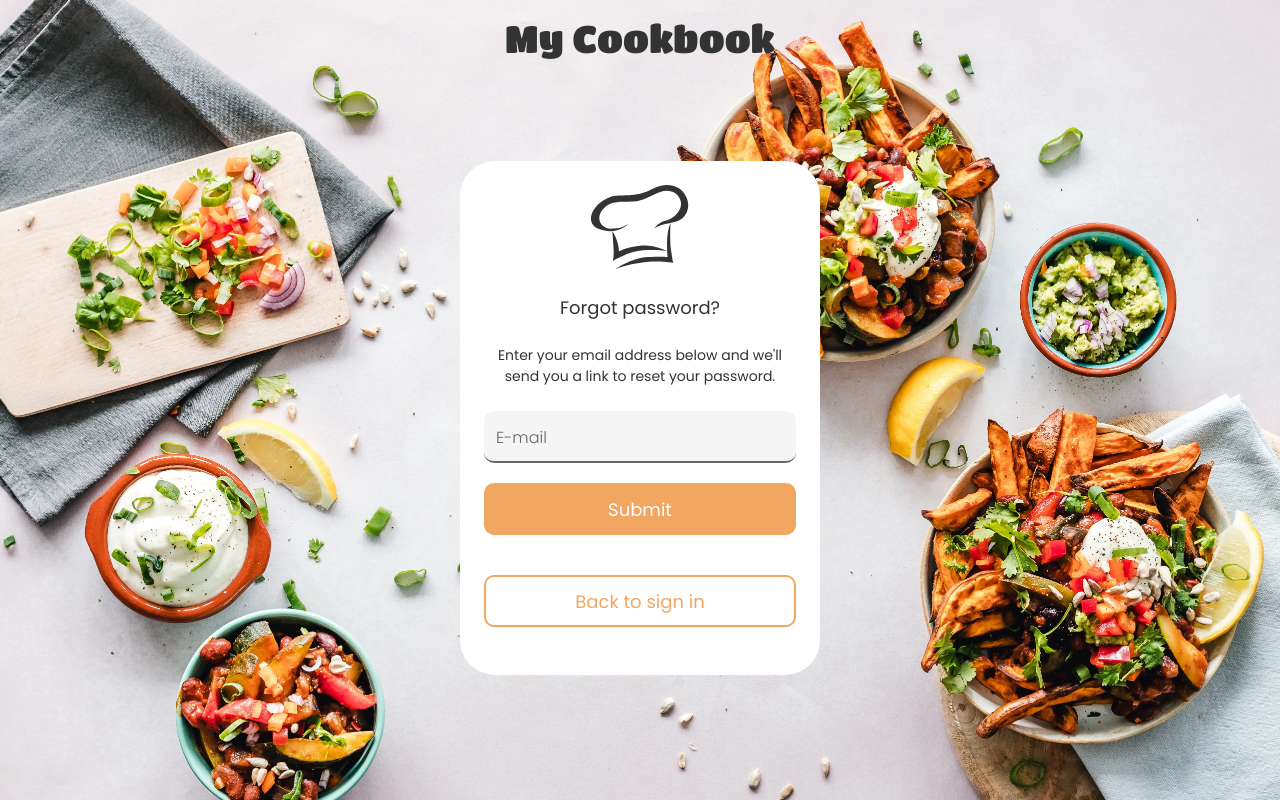
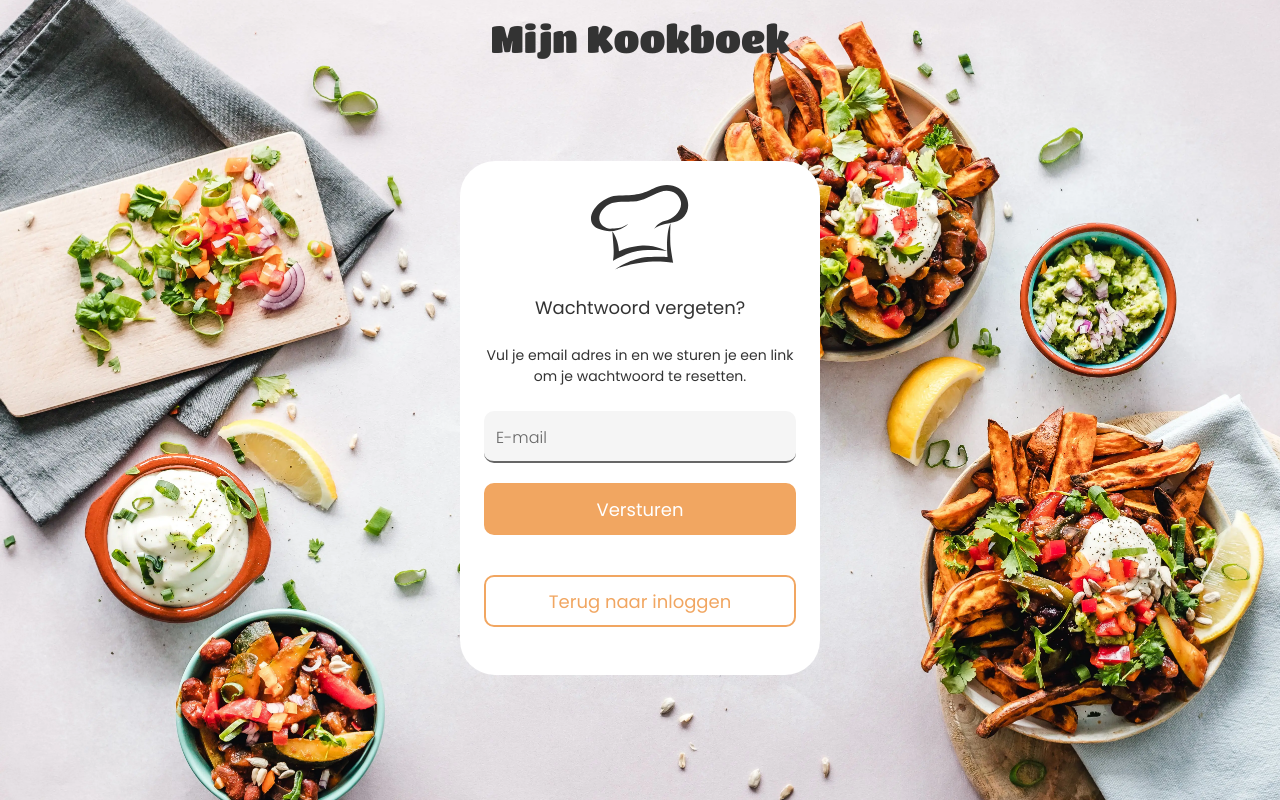
Before and after one commit to Eelkedejong/recipe-shopping-list, a React (Vite) app: page /forgot-password in a window 1280 px wide. Built offline with nearby package versions, Linux system fonts and the light colour scheme.

Commit message:
Fix translations

```diff
--- a/public/locales/nl/translation.json
+++ b/public/locales/nl/translation.json
@@ -118,5 +118,5 @@
   "Discover new recipes": "Ontdek nieuwe recepten",
   "Discover more recipes": "Ontdek onze recepten",
   "Search your recipes": "Zoek in je recepten",
-  "Drag the numbers to re-arrange the ingredient order.": "Sleep de nummers om de volgorde van de ingrediënten aan te passen",
+  "Drag the numbers to re-arrange the ingredient order.": "Sleep de nummers om de volgorde van de ingrediënten aan te passen"
 }
--- a/src/Layout.jsx
+++ b/src/Layout.jsx
@@ -9,7 +9,6 @@
 // import ShoppingList from "./pages/shoppingList/ShoppingList";
 // import Filters from "./components/elements/Filters";
 import GroceryList from './pages/shoppingList/GroceryList';
-import RecipeActions from './components/recipe/detail/Actions';
 const RecipeList = lazy(() => import('./pages/recipe/RecipeList'));
 const PublicRecipeList = lazy(() => import('./pages/recipe/PublicRecipeList'));
 const RecipeDetail = lazy(() => import('./pages/recipe/RecipeDetail'));
--- a/src/components/elements/Header/header.module.scss
+++ b/src/components/elements/Header/header.module.scss
@@ -28,7 +28,7 @@
       border-radius: 20px 20px 0 0;
       width: 100%;
       bottom: 0;
-      top: 78px;
+      top: 76px;
       position: fixed;
       opacity: 0;
       background: rgba(0, 0, 0, 0.5);
--- a/src/components/elements/Navigation/navigation.module.scss
+++ b/src/components/elements/Navigation/navigation.module.scss
@@ -18,7 +18,6 @@
   @include screen-xl(max) {
     font-size: 27px;
   }
-
 
   @include screen-m(max) {
     justify-content: center;
@@ -194,7 +193,7 @@
   .navigation {
     padding: 0 !important;
     position: fixed;
-    top: 78px;
+    top: 76px;
     width: 100%;
     visibility: hidden;
     transition: all 0.375s;
@@ -203,7 +202,7 @@
       border-radius: 20px 20px 0 0;
       width: 100%;
       bottom: 0;
-      top: 78px;
+      top: 76px;
       position: fixed;
       opacity: 0;
       background: rgba(0, 0, 0, 0.5);
--- a/src/components/recipe/RecipeForm.jsx
+++ b/src/components/recipe/RecipeForm.jsx
@@ -10,7 +10,7 @@
 import LabelList from './labels/LabelList';
 import styles from './recipe.module.scss';
 
-const RecipeForm = ({ recipe, handleSubmit }) => {
+const RecipeForm = ({ recipe, loading, handleSubmit }) => {
   const { t } = useTranslation();
   const navigate = useNavigate();
   const store = useStore();
@@ -154,6 +154,8 @@
       >
         <Button
           className={`w-100 ${styles.submitButton}`}
+          // Change text when loading
+          loading={loading}
           text={t('Save recipe')}
           type="submit"
         />
--- a/src/components/recipe/detail/Actions.jsx
+++ /dev/null
@@ -1,9 +0,0 @@
-const RecipeActions = ({ recipe }) => {
-  return (
-    <>
-      <h3>Actions</h3>
-    </>
-  );
-};
-
-export default RecipeActions;
--- a/src/components/ui/Button/button.module.scss
+++ b/src/components/ui/Button/button.module.scss
@@ -28,4 +28,8 @@
       color: $color-white;
     }
   }
+
+  .btnLoader {
+    // width:;
+  }
 }
--- a/src/components/ui/Button/index.jsx
+++ b/src/components/ui/Button/index.jsx
@@ -1,6 +1,6 @@
 import styles from './button.module.scss';
 
-const Button = ({ type, text, onClick, className }) => {
+const Button = ({ type, text, onClick, className, loading }) => {
   const classes = `
     bg-main rounded-s df aic jcc text-white fs-18
     ${styles.btn}
@@ -8,9 +8,12 @@
     ${type !== 'undefined' ? styles[type] : ' '}
   `;
 
+  // loading = true;
+
   return (
     <button onClick={onClick} className={classes}>
       {text}
+      {/* {loading ? <span className={`loader ${styles.btnLoader}`}></span> : text} */}
     </button>
   );
 };
--- a/src/pages/recipe/CreateRecipe.jsx
+++ b/src/pages/recipe/CreateRecipe.jsx
@@ -15,7 +15,6 @@
   const mutation = useMutation({
     mutationFn: createRecipe,
     onSuccess: (data) => {
-      // queryClient.setQueryData('recipes', data);
       queryClient.invalidateQueries({ queryKey: ['recipes'] });
       // Check if the data has an id, if not, navigate to the home page.
       navigate('/recipe/' + data);
@@ -25,6 +24,7 @@
   return (
     <>
       <RecipeForm
+        loading={mutation.isPending}
         handleSubmit={(responseData) => {
           mutation.mutate([responseData, userToken]);
         }}
--- a/src/pages/recipe/EditRecipe.jsx
+++ b/src/pages/recipe/EditRecipe.jsx
@@ -27,23 +27,22 @@
 
   const editMutation = useMutation({
     mutationFn: updateRecipe,
-    onSuccess: (data) => {
-      // queryClient.setQueryData("recipes", data);
+    onSuccess: () => {
       queryClient.invalidateQueries({ queryKey: ['recipe' + recipe.id] });
       queryClient.invalidateQueries({ queryKey: ['recipes'] });
-      // Clear the ingredient Slice
       navigate('/recipe/' + recipe.id);
     },
   });
 
   const deleteMutation = useMutation({
     mutationFn: deleteRecipe,
-    onSuccess: (data) => {
-      // queryClient.setQueryData("recipes", data);
+    onSuccess: () => {
       queryClient.invalidateQueries({ queryKey: ['recipes'] });
       navigate('/recipes');
     },
   });
+
+  console.log('loading', editMutation.isPending);
 
   return (
     <>
@@ -61,6 +60,7 @@
       {results.isSuccess ? (
         <RecipeForm
           recipe={recipe}
+          loading={editMutation.isPending}
           handleSubmit={(responseData) => {
             editMutation.mutate([responseData, userToken, id]);
           }}
```
